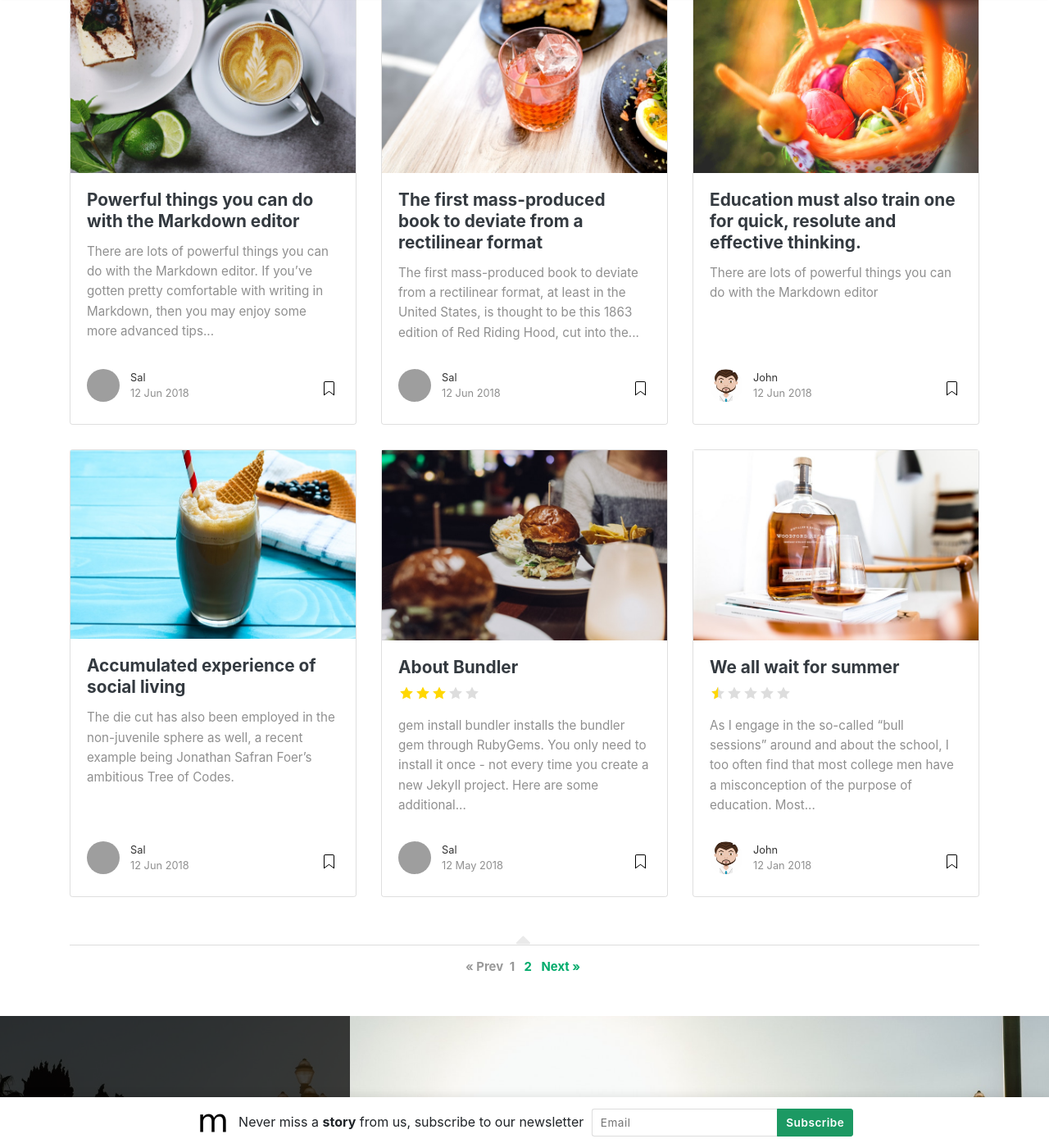
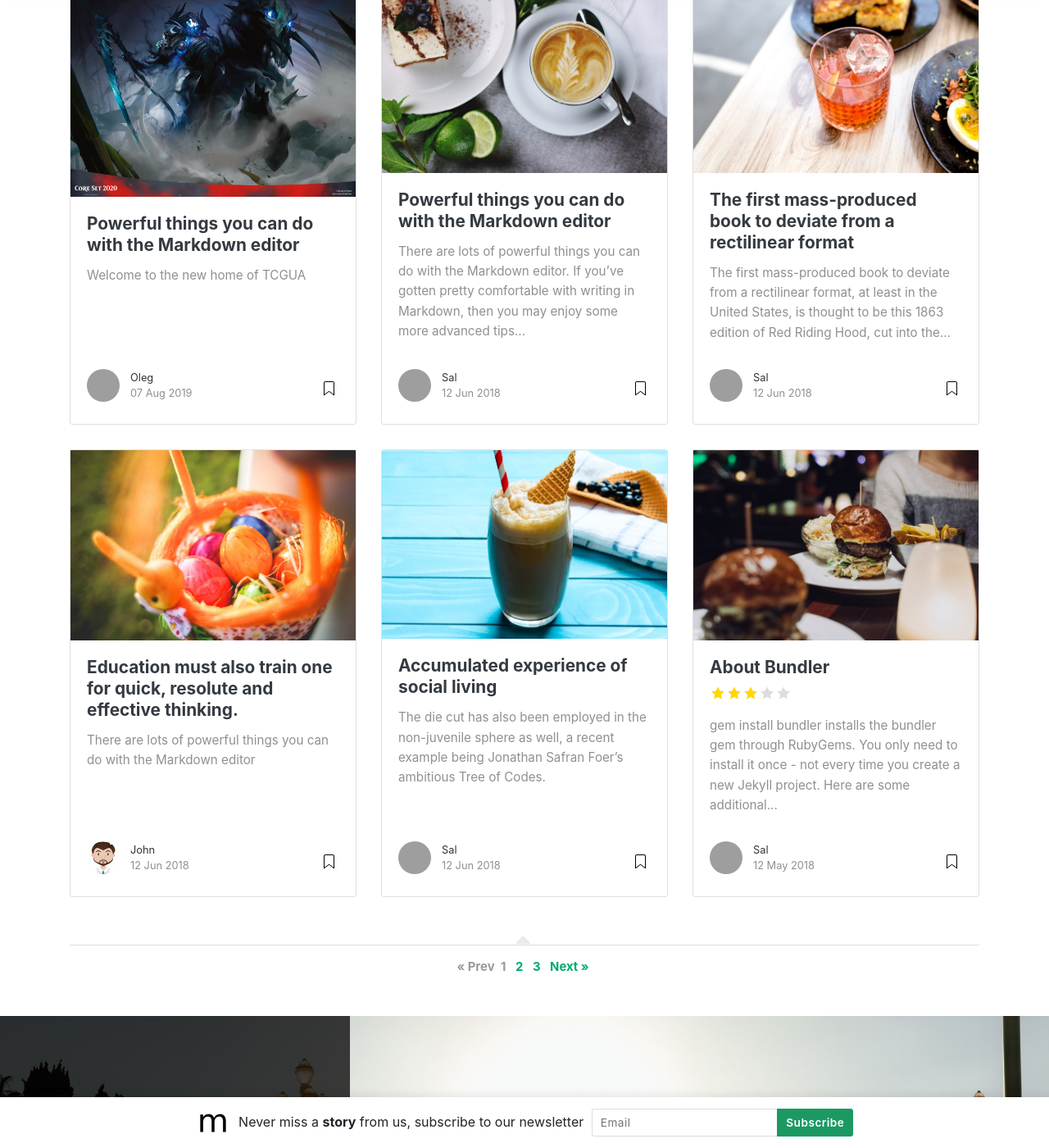
Before and after one commit to tcgua/tcgua.github.io, a Jekyll site: the page built from index.html, in a window 1280 px wide and 1400 px high, scrolled down 742 px. Shown: the whole window at 82% size. Built offline with Jekyll 4.4.1, drawn with Linux system fonts in a browser that asks for light colours; nearby versions of some CDN libraries; the list of posts is cut into pages by our own code; some of the changed lines change nothing that is shown; some of the changed text lies outside the part shown; grey boxes are pictures that could not be loaded.

Commit message:
welcome post

````diff
--- a/_config.yml
+++ b/_config.yml
@@ -1,7 +1,7 @@
 # Site
-name: "Mediumish"
-title: "Mediumish"
-description: "Jekyll template, Medium styled, free for bloggers."
+name: "tcgua.com"
+title: "tcgua.com"
+description: "tcgua.com - we love magic."
 logo: 'assets/images/logo.png'
 favicon: 'assets/images/logo.png'
 baseurl: /
@@ -30,7 +30,14 @@ authors:
     web: https://www.wowthemes.net
     twitter: https://twitter.com/wowthemesnet
     description: "This is the author box. Write a short description of the author here. You are currently previewing Mediumish demo, a Jekyll template compatible with Github pages."
-
+  oleg:
+    name: Oleg
+    display_name: Oleg
+    gravatar: e56154546cf4be74e393c62d1ae9f9d4
+    email: oleg.chorny@gmail.com
+    web: https://tcgua.com
+    twitter: https://twitter.com/olegchorny
+    description: "tcgua owner"
 # Plugins
 plugins:
   - jekyll-paginate
--- /dev/null
+++ b/_posts/2019-08-07-new-home.md
@@ -0,0 +1,96 @@
+---
+layout: post
+title:  "Powerful things you can do with the Markdown editor"
+author: oleg
+categories: [ MTG ]
+image: assets/images/https___magic.wizards.com_sites_mtg_files_images_wallpaper_Cavalier_of_Night_M20_1280x960.jpg
+---
+Welcome to the new home of TCGUA
+
+## Добро пожаловать
+
+Эта версия находится в стадии тестирования и ознакомления
+
+## Writing code blocks
+
+There are two types of code elements which can be inserted in Markdown, the first is inline, and the other is block. Inline code is formatted by wrapping any word or words in back-ticks, `like this`. Larger snippets of code can be displayed across multiple lines using triple back ticks:
+
+```
+.my-link {
+    text-decoration: underline;
+}
+```
+
+#### HTML
+
+```html
+<li class="ml-1 mr-1">
+    <a target="_blank" href="#">
+    <i class="fab fa-twitter"></i>
+    </a>
+</li>
+```
+
+#### CSS
+
+```css
+.highlight .c {
+    color: #999988;
+    font-style: italic;
+}
+.highlight .err {
+    color: #a61717;
+    background-color: #e3d2d2;
+}
+```
+
+#### JS
+
+```js
+// alertbar later
+$(document).scroll(function () {
+    var y = $(this).scrollTop();
+    if (y > 280) {
+        $('.alertbar').fadeIn();
+    } else {
+        $('.alertbar').fadeOut();
+    }
+});
+```
+
+#### Python
+
+```python
+print("Hello World")
+```
+
+#### Ruby
+
+```ruby
+require 'redcarpet'
+markdown = Redcarpet.new("Hello World!")
+puts markdown.to_html
+```
+
+#### C
+
+```c
+printf("Hello World");
+```
+
+
+
+
+![walking]({{ site.baseurl }}/assets/images/8.jpg)
+
+## Reference lists
+
+The quick brown jumped over the lazy.
+
+Another way to insert links in markdown is using reference lists. You might want to use this style of linking to cite reference material in a Wikipedia-style. All of the links are listed at the end of the document, so you can maintain full separation between content and its source or reference.
+
+## Full HTML
+
+Perhaps the best part of Markdown is that you're never limited to just Markdown. You can write HTML directly in the Markdown editor and it will just work as HTML usually does. No limits! Here's a standard YouTube embed code as an example:
+
+<p><iframe style="width:100%;" height="315" src="https://www.youtube.com/embed/Cniqsc9QfDo?rel=0&amp;showinfo=0" frameborder="0" allowfullscreen></iframe></p>
````
Also changed, not shown: _posts/2018-06-12-powerful-things-markdown-editor - Copy.md (renamed from _posts/2018-06-12-powerful-things-markdown-editor.md), assets/images/https___magic.wizards.com_sites_mtg_files_images_wallpaper_Cavalier_of_Night_M20_1280x960.jpg (added).
